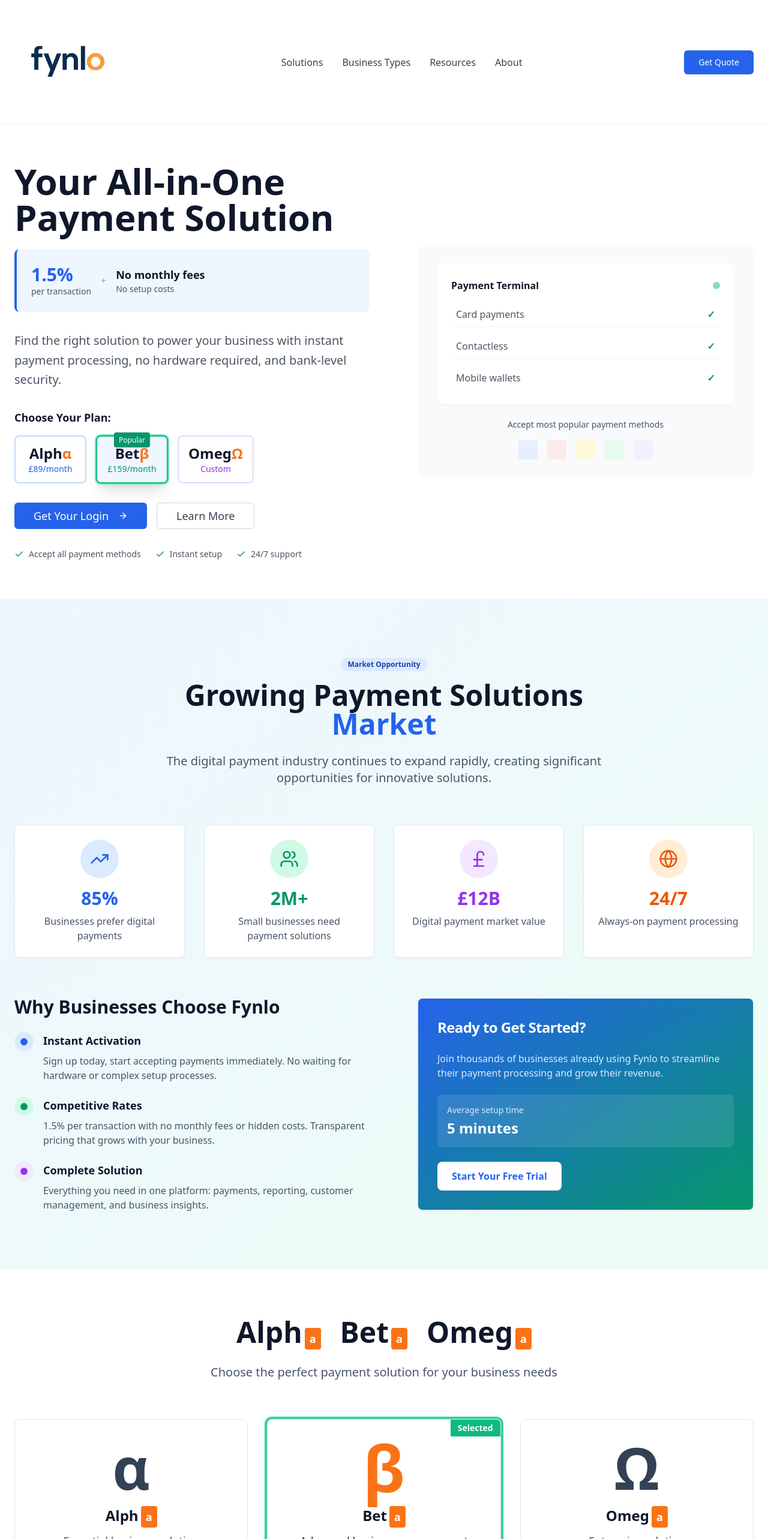
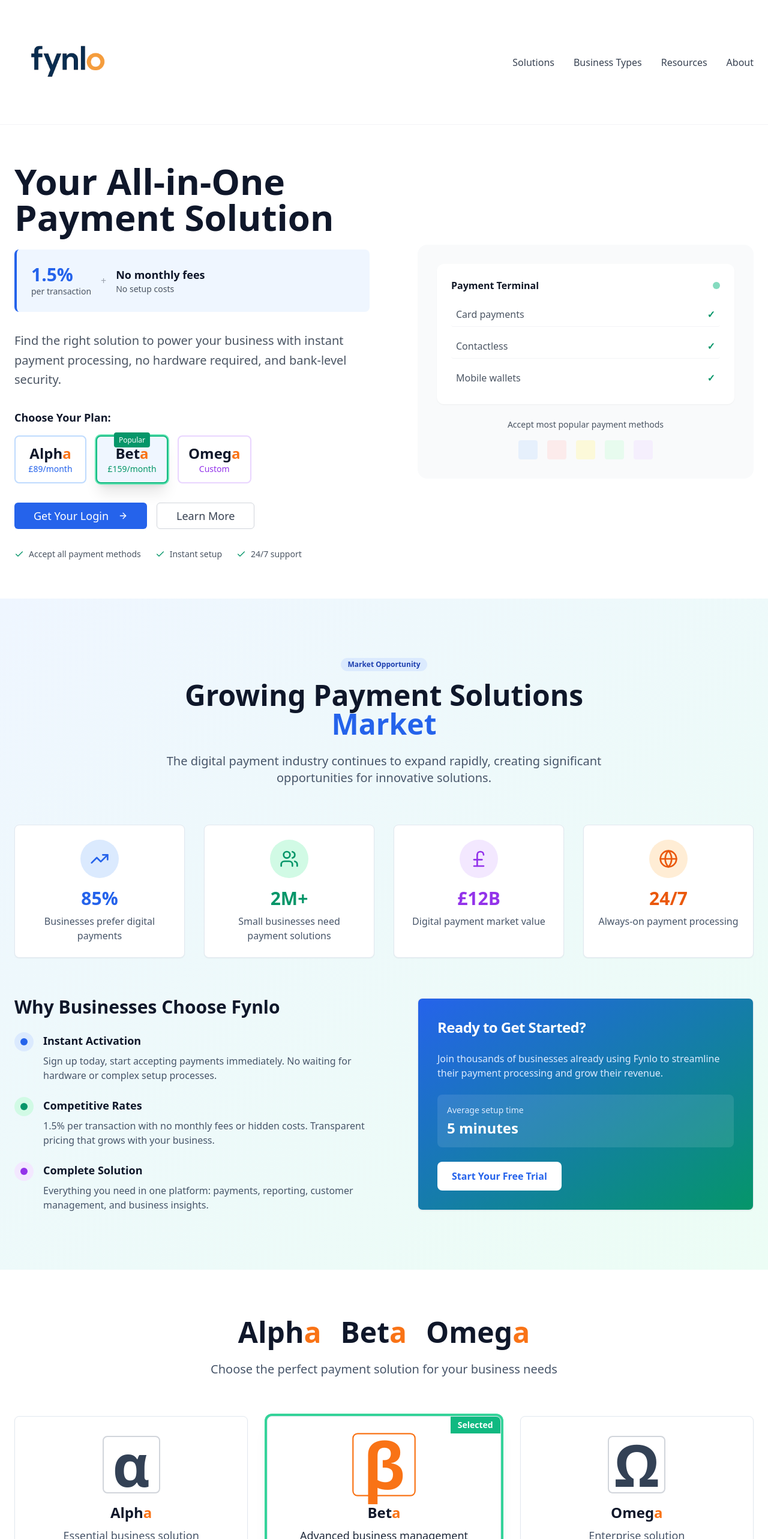
Before and after one commit to Lucid-Directions/fynlo-platform-launchpad, a React (Vite) app: page / in a window 1280 px wide. Shown: the top 2566 px of the page at 60% size. Built offline with nearby package versions, Linux system fonts and the light colour scheme.

Commit message:
Fix: Styling and navigation updates
- Updated product showcase to remove the box around the last letter of the plan names and added a simple box around the symbols.
- Removed the "Get Quote" button from the navigation bar.
- Fixed navigation links.

```diff
--- a/src/components/Hero.tsx
+++ b/src/components/Hero.tsx
@@ -1,6 +1,6 @@
 
 import { Button } from "@/components/ui/button";
-import { ArrowRight, Shield, Zap, Users, Check } from "lucide-react";
+import { ArrowRight, Check } from "lucide-react";
 import { useState, useEffect } from "react";
 
 export const Hero = () => {
@@ -82,10 +82,6 @@ export const Hero = () => {
                 About
               </button>
             </nav>
-
-            <Button className="bg-blue-600 hover:bg-blue-700 text-white px-6 hover:scale-110 hover:shadow-xl transition-all duration-300">
-              Get Quote
-            </Button>
           </div>
         </div>
       </div>
@@ -134,7 +130,7 @@ export const Hero = () => {
                   <div className={`text-2xl font-bold transition-colors duration-300 ${
                     selectedPlan === 'alpha' ? 'text-slate-900 animate-shake' : 'text-slate-900 group-hover:text-blue-600'
                   }`}>
-                    <span className="text-slate-900">Alph</span><span className="text-orange-500">α</span>
+                    <span className="text-slate-900">Alph</span><span className="text-orange-500">a</span>
                   </div>
                   <div className="text-sm text-blue-600">£89/month</div>
                 </div>
@@ -154,7 +150,7 @@ export const Hero = () => {
                   <div className={`text-2xl font-bold transition-colors duration-300 ${
                     selectedPlan === 'beta' ? 'text-slate-900 animate-shake' : 'text-slate-900 group-hover:text-emerald-600'
                   }`}>
-                    <span className="text-slate-900">Bet</span><span className="text-orange-500">β</span>
+                    <span className="text-slate-900">Bet</span><span className="text-orange-500">a</span>
                   </div>
                   <div className="text-sm text-emerald-600">£159/month</div>
                 </div>
@@ -169,7 +165,7 @@ export const Hero = () => {
                   <div className={`text-2xl font-bold transition-colors duration-300 ${
                     selectedPlan === 'omega' ? 'text-slate-900 animate-shake' : 'text-slate-900 group-hover:text-purple-600'
                   }`}>
-                    <span className="text-slate-900">Omeg</span><span className="text-orange-500">Ω</span>
+                    <span className="text-slate-900">Omeg</span><span className="text-orange-500">a</span>
                   </div>
                   <div className="text-sm text-purple-600">Custom</div>
                 </div>
--- a/src/components/ProductShowcase.tsx
+++ b/src/components/ProductShowcase.tsx
@@ -67,7 +67,7 @@ export const ProductShowcase = () => {
                 : 'text-slate-900 hover:scale-105'
             }`}
             onClick={() => handlePlanClick('alpha')}>
-              <span className="text-slate-900">Alph</span><span className="inline-block bg-orange-500 text-white px-2 py-1 rounded text-lg font-bold ml-1">a</span>
+              <span className="text-slate-900">Alph</span><span className="text-orange-500">a</span>
             </span>
             <span className={`mx-8 transition-all duration-300 cursor-pointer inline-block ${
               selectedPlan === 'beta'
@@ -75,7 +75,7 @@ export const ProductShowcase = () => {
                 : 'text-slate-900 hover:scale-105'
             }`}
             onClick={() => handlePlanClick('beta')}>
-              <span className="text-slate-900">Bet</span><span className="inline-block bg-orange-500 text-white px-2 py-1 rounded text-lg font-bold ml-1">a</span>
+              <span className="text-slate-900">Bet</span><span className="text-orange-500">a</span>
             </span>
             <span className={`transition-all duration-300 cursor-pointer inline-block ${
               selectedPlan === 'omega'
@@ -83,7 +83,7 @@ export const ProductShowcase = () => {
                 : 'text-slate-900 hover:scale-105'
             }`}
             onClick={() => handlePlanClick('omega')}>
-              <span className="text-slate-900">Omeg</span><span className="inline-block bg-orange-500 text-white px-2 py-1 rounded text-lg font-bold ml-1">a</span>
+              <span className="text-slate-900">Omeg</span><span className="text-orange-500">a</span>
             </span>
           </h2>
           <p className="text-xl text-slate-600 max-w-3xl mx-auto">
@@ -117,10 +117,10 @@ export const ProductShowcase = () => {
 
               <CardContent className="p-8">
                 <div className="text-center mb-6">
-                  <div className={`text-8xl font-bold mb-4 transition-all duration-300 ${
+                  <div className={`text-8xl font-bold mb-4 transition-all duration-300 border-2 border-gray-300 rounded-lg w-24 h-24 flex items-center justify-center mx-auto ${
                     selectedPlan === product.planKey
-                      ? 'scale-110 text-orange-500'
-                      : 'group-hover:scale-110 text-slate-700'
+                      ? 'scale-110 text-orange-500 border-orange-500'
+                      : 'group-hover:scale-110 text-slate-700 group-hover:border-blue-400'
                   }`}>
                     {product.symbol}
                   </div>
@@ -129,7 +129,7 @@ export const ProductShowcase = () => {
                       ? 'text-slate-900'
                       : 'text-slate-900 group-hover:text-blue-600'
                   }`}>
-                    <span className="text-slate-900">{product.name.slice(0, -1)}</span><span className="inline-block bg-orange-500 text-white px-2 py-1 rounded text-lg font-bold ml-1">{product.name.slice(-1)}</span>
+                    <span className="text-slate-900">{product.name.slice(0, -1)}</span><span className="text-orange-500">{product.name.slice(-1)}</span>
                   </h3>
                   <p className={`text-lg mb-4 transition-colors duration-300 ${
                     selectedPlan === product.planKey
```
